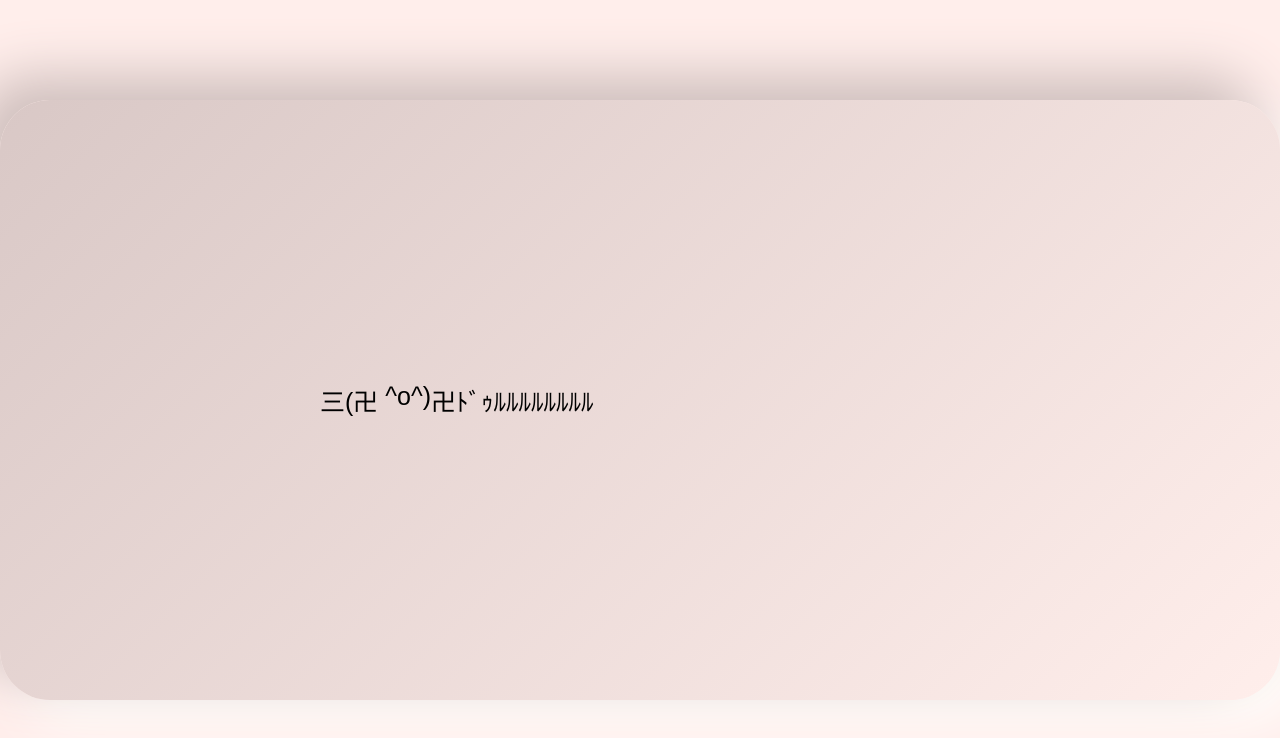
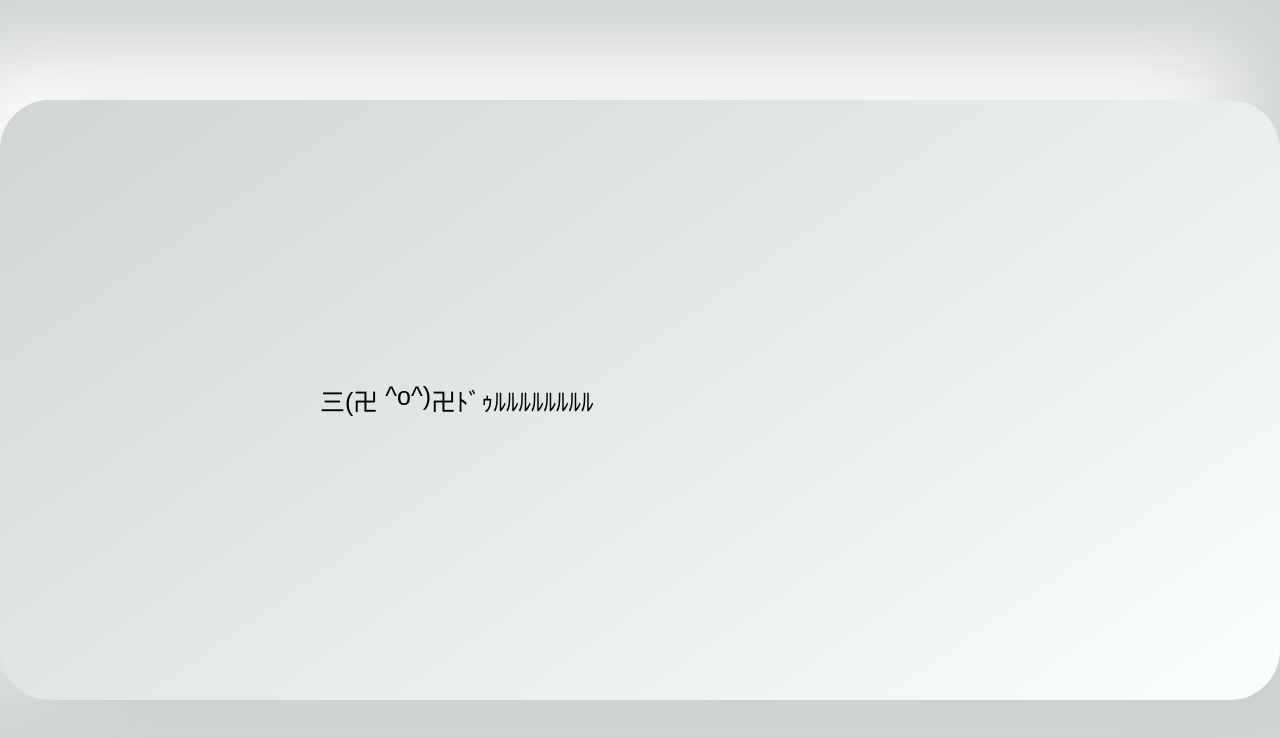
Before and after one commit to vlapwd/dululuism, a plain HTML site: page index.html in a window 1280 px wide. Shown: the top 738 px of the page. Drawn offline with Linux system fonts and the light colour scheme; some packages are replaced by stand-ins of ours.

Commit message:
色を変更

```diff
--- a/style.css
+++ b/style.css
@@ -2,7 +2,7 @@ html, body {
   width: 100%;
   height: 100%;
   font-size: 1.25rem;
-  background: #ffeeeb;
+  background: #d2d5d6;
   display: -webkit-box;
   display: -ms-flexbox;
   display: flex;
@@ -22,9 +22,9 @@ html, body {
           align-items: center;
   font-family: sans-serif;
   border-radius: 50px;
-  background: linear-gradient(315deg, #ffeeeb, #d9c8c6);
-  -webkit-box-shadow: -23px -23px 55px #cdbdbb,  23px 23px 55px #fffffd;
-          box-shadow: -23px -23px 55px #cdbdbb,  23px 23px 55px #fffffd;
+  background: linear-gradient(145deg, #d2d5d6, #f9feff);
+  -webkit-box-shadow: 41px 41px 82px #cdd1d1,  -41px -41px 82px #ffffff;
+          box-shadow: 41px 41px 82px #cdd1d1,  -41px -41px 82px #ffffff;
 }
 
 .dululu__box {
```
